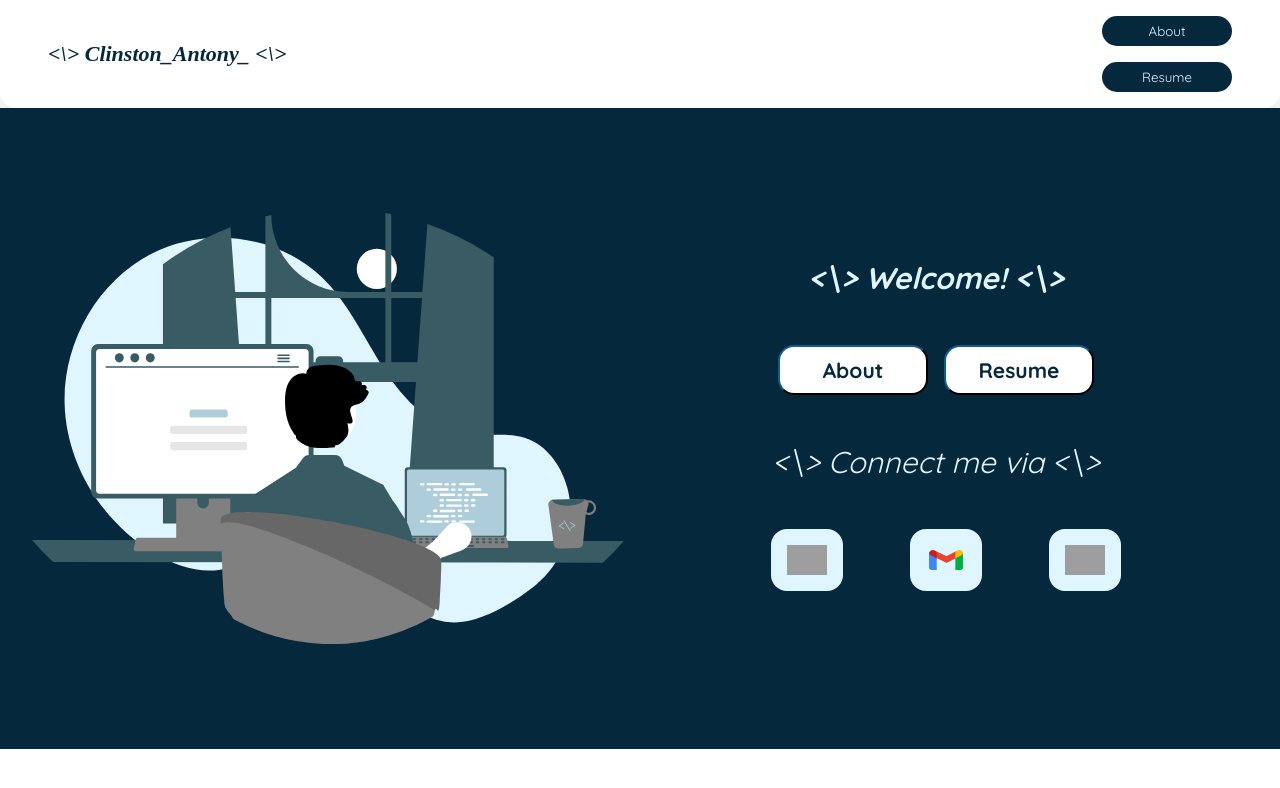
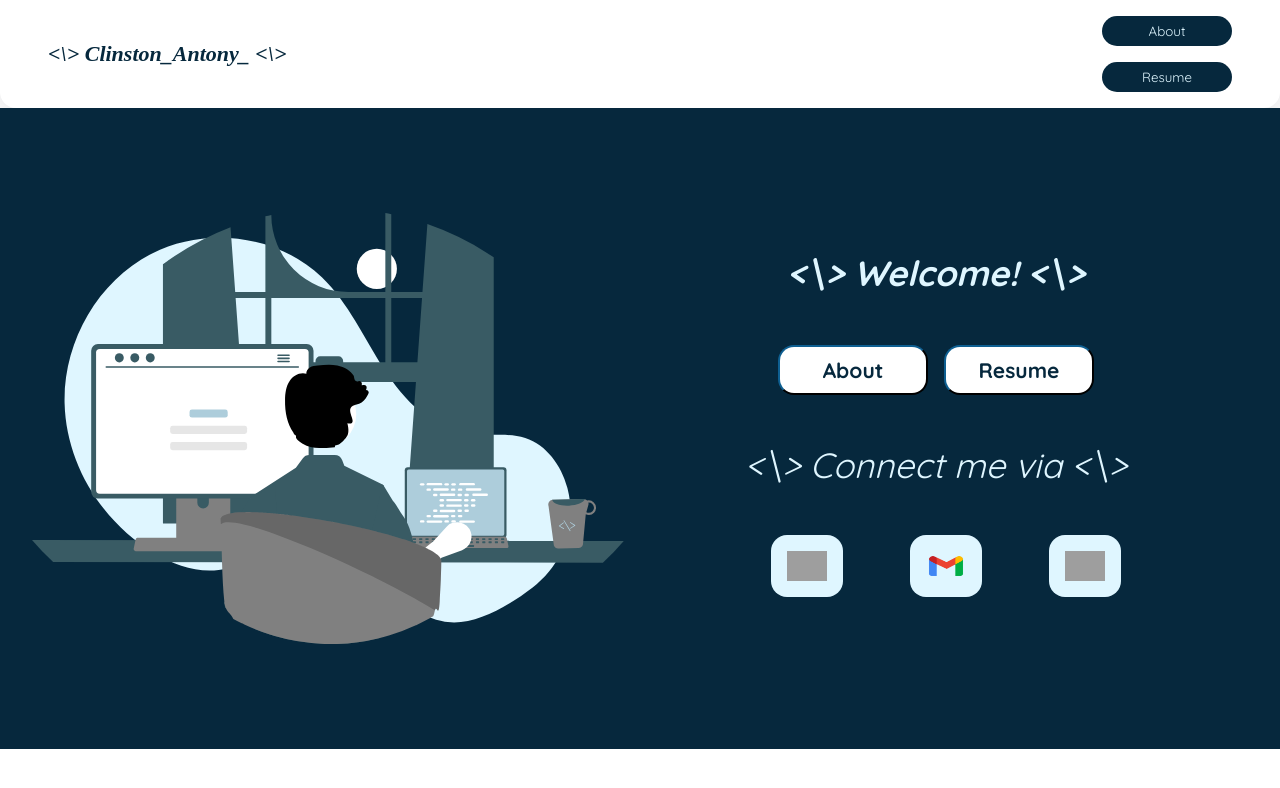
Before and after one commit to mrat0m/portfolio, a React (Create React App) app: page / in a window 1280 px wide. Shown: the top 788 px of the page. Built offline with nearby package versions, Linux system fonts and the light colour scheme; grey boxes are pictures that could not be loaded.

Commit message:
update size

```diff
--- a/src/home.jsx
+++ b/src/home.jsx
@@ -48,7 +48,7 @@ const DivOneRight = styled.div`
     flex-direction: column;
     align-items: center;
     gap: 3rem;
-    font-size: 30px;
+    font-size: 35px;
     font-family: cursive;
     font-style: italic;
     /* font-size: 40px; */
```
